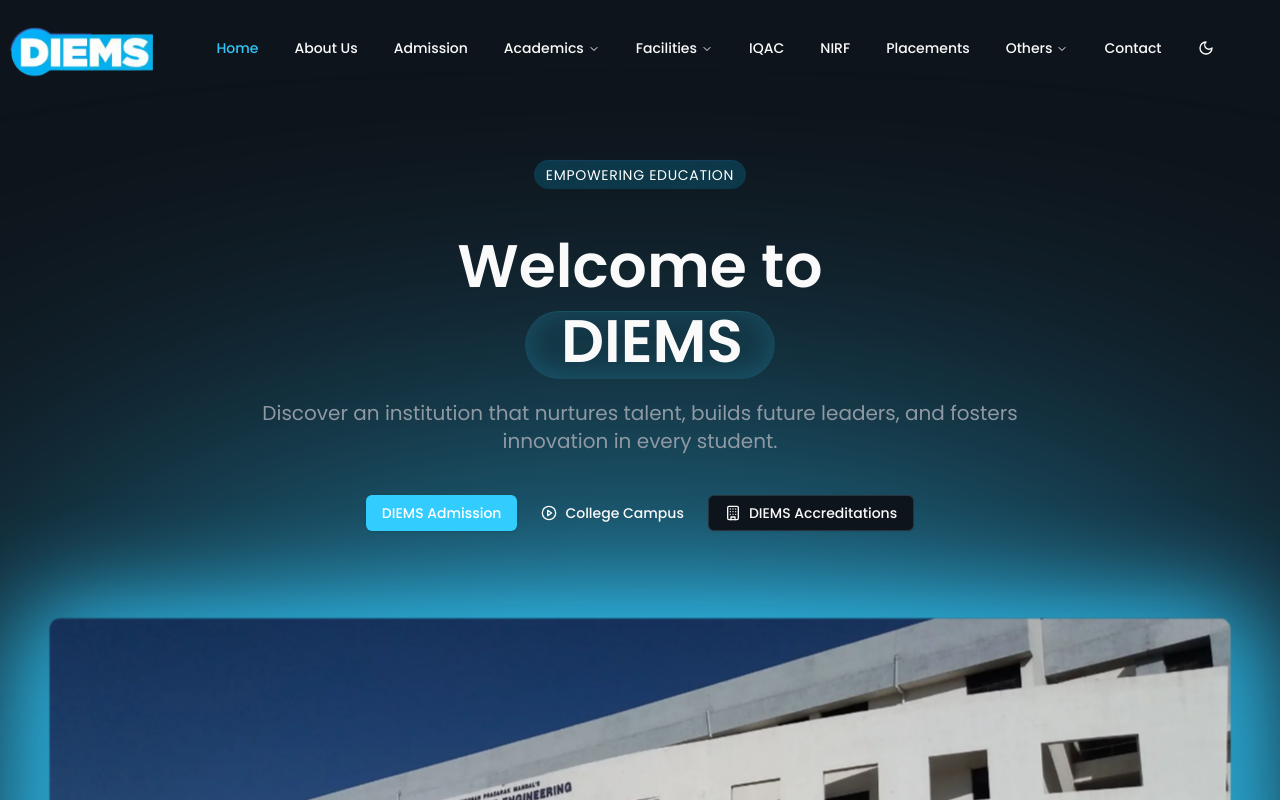
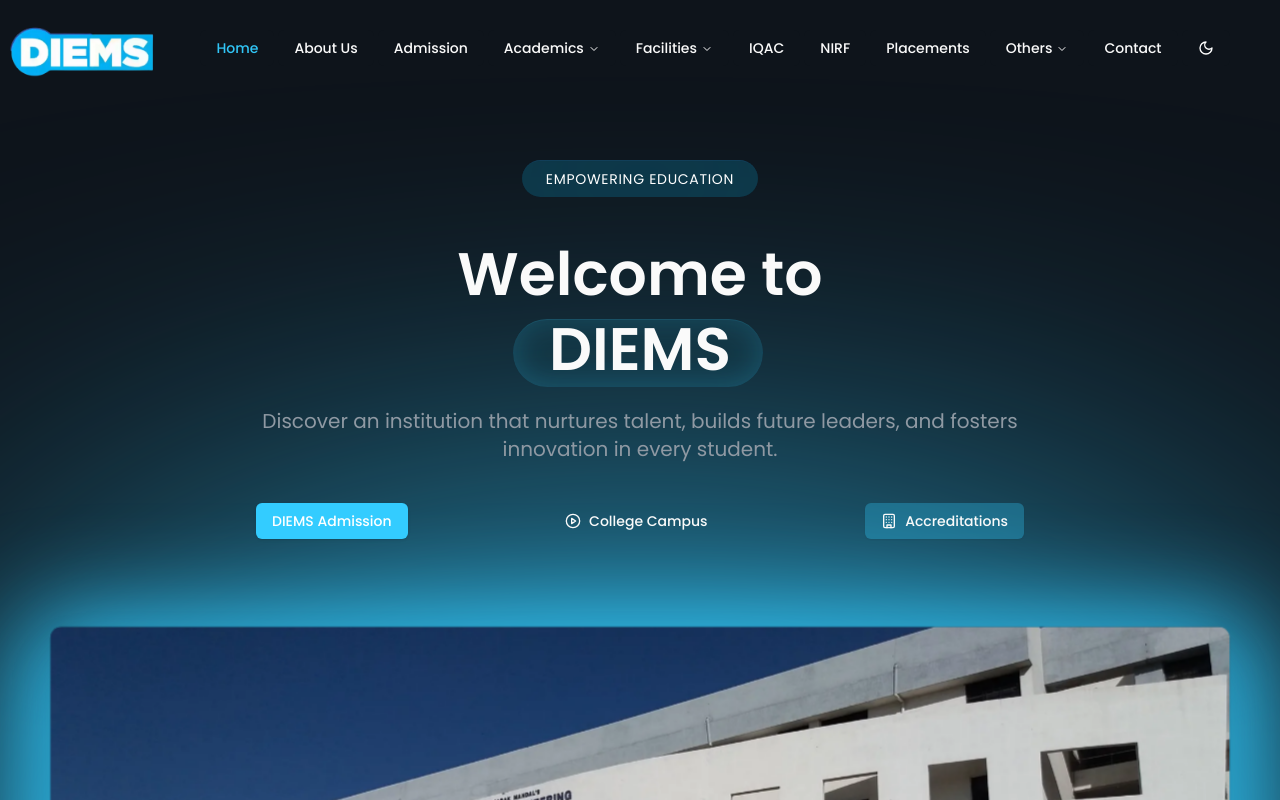
Before and after one commit to CSSandhu2005/DIEMS, a React (Vite) app: page / in a window 1280 px wide. Shown: the top 800 px of the page. Built offline with nearby package versions, Linux system fonts and the light colour scheme.

Commit message:
Changes Made To Hero Section ALIGNING THREE BUTTONS TO CENTER & CHANGED THE ACCREDITATIONS BUTTON COLOR 2025

```diff
--- a/src/components/Hero.tsx
+++ b/src/components/Hero.tsx
@@ -79,10 +79,10 @@ const Hero = () => {
         animate="end"
         className="container text-center"
       >
-        <div className="max-w-screen-md mx-auto">
+        <div className="max-w-screen-md mx-auto flex flex-col items-center">
           <motion.p
             variants={prefersReducedMotion || isMobile ? {} : heroChildVariants} // Disable animations on mobile/reduced motion
-            className="text-sm uppercase tracking-wider bg-accent/50 text-secondary-foreground max-w-max mx-auto px-3 py-1 rounded-full border-t border-blue-500/10 backdrop-blur-3xl mb-6 md:mb-10"
+            className="text-sm uppercase tracking-wider bg-accent/50 text-secondary-foreground max-w-max mx-auto px-6 py-2 rounded-full border-t border-blue-500/10 backdrop-blur-3xl mb-6 md:mb-10"
           >
             {heroData.sectionSubtitle}
           </motion.p>
@@ -92,7 +92,7 @@ const Hero = () => {
             className="text-4xl font-semibold !leading-tight mb-3 md:text-5xl md:mb-5 lg:text-6xl"
           >
             <div>{heroData.sectionTitle}</div>
-            <span className="relative isolate ms-6 p-2 lg:py-1">
+            <span className="relative isolate p-2 lg:py-1">
               {heroData.decoTitle}
               <span className="absolute -z-10 top-2 -left-10 -right-6 bottom-0.5 bg-primary/5 rounded-full px-8 ms-3 border-t border-primary/20 shadow-[inset_0px_0px_30px_0px] shadow-primary/20 md:top-3 md:bottom-1 lg:top-4 lg:bottom-2"></span>
             </span>
@@ -107,7 +107,7 @@ const Hero = () => {
 
           <motion.div
             variants={prefersReducedMotion || isMobile ? {} : heroChildVariants}
-            className="flex justify-center gap-2 mt-6 z-40 md:mt-10 flex-col md:flex-row lg:flex-row"
+            className="flex w-full justify-between mt-6 z-40 md:mt-10 flex-col md:flex-row lg:flex-row gap-4"
           >
             <Button>DIEMS Admission</Button>
             {/* Dialog Button */}
@@ -137,9 +137,9 @@ const Hero = () => {
             </Dialog>
 
             {/* Pop-Up Image Button */}
-            <Button variant="outline" onClick={handleImagePopUpToggle}>
+            <Button variant="destructive" onClick={handleImagePopUpToggle}>
               <Building />
-              DIEMS Accreditations
+              Accreditations
             </Button>
           </motion.div>
         </div>
--- a/src/components/ui/button.tsx
+++ b/src/components/ui/button.tsx
@@ -12,7 +12,7 @@ const buttonVariants = cva(
         default:
           "bg-primary text-primary-foreground shadow hover:bg-primary/90",
         destructive:
-          "bg-destructive text-destructive-foreground shadow-sm hover:bg-destructive/90",
+          "bg-primary/30 text-destructive-foreground shadow-sm hover:bg-primary/90",
         outline:
           "border border-input bg-background shadow-sm hover:bg-accent hover:text-accent-foreground",
         secondary:
```
